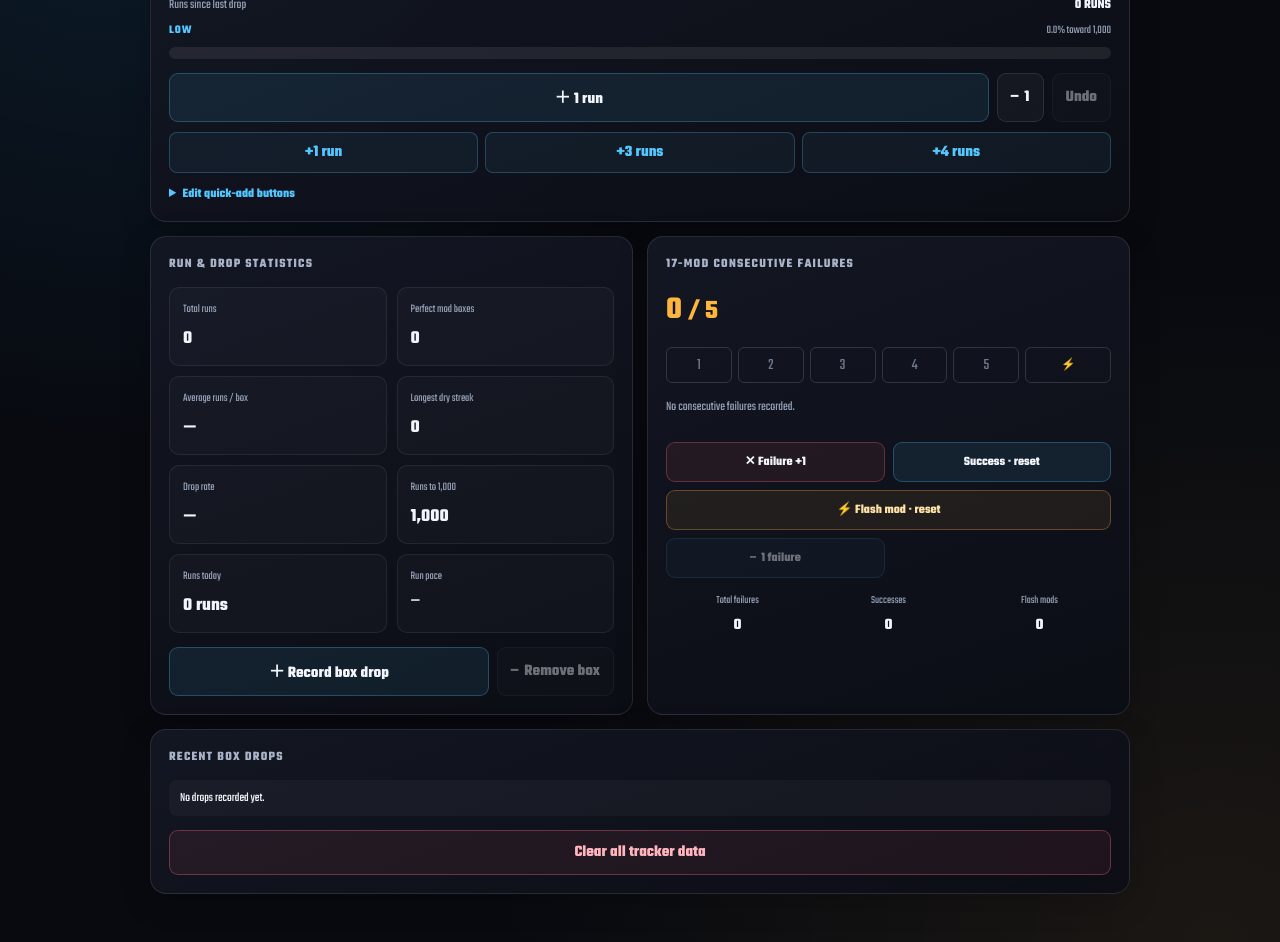
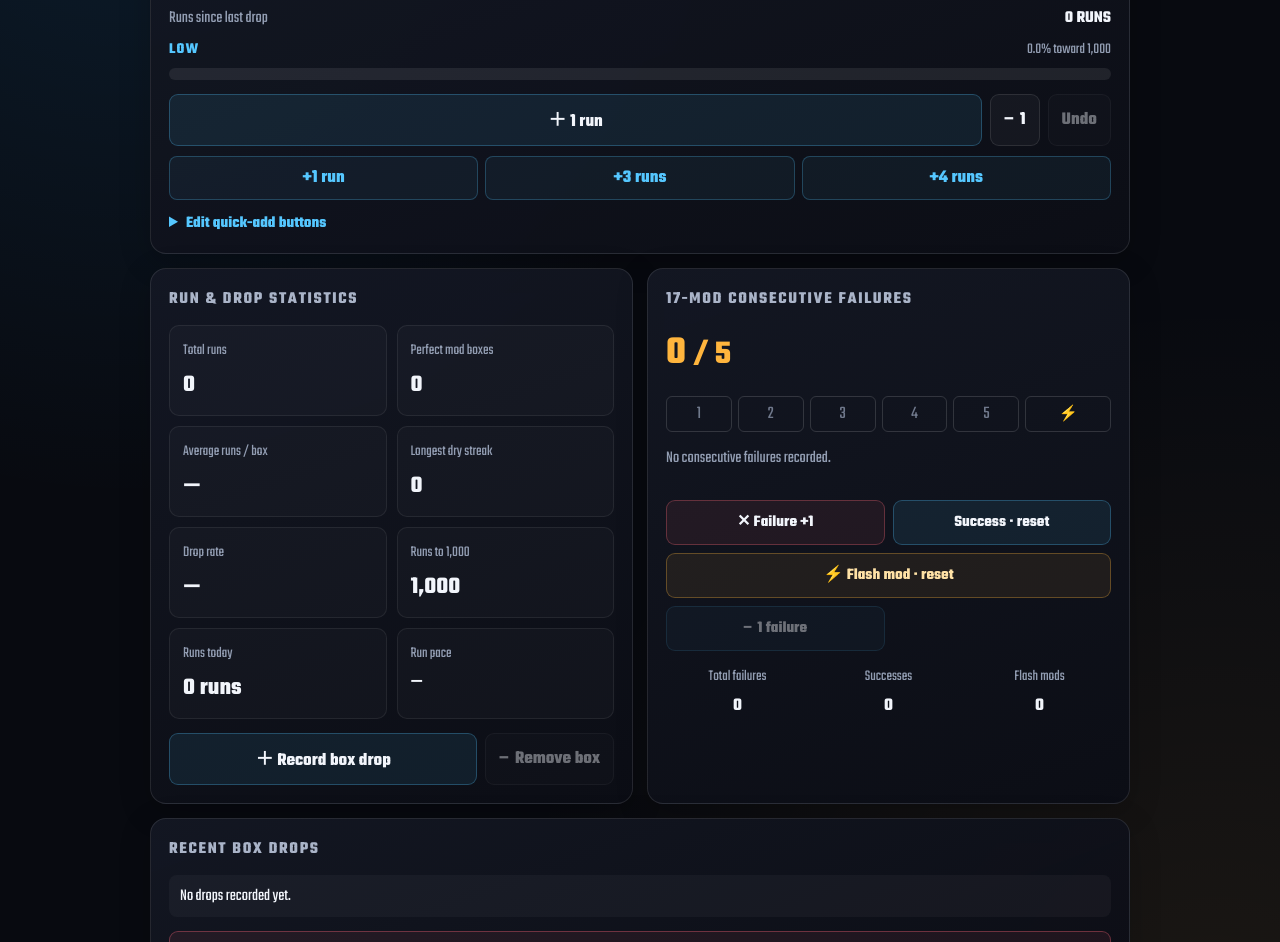
Before and after one commit to thachvn0296/OH-Starfall-Daily-Tracker, a website: page Run Tracker.html in a window 1280 px wide. Shown: the part 211-1153 px from the top of the page. Drawn offline with Linux system fonts and the light colour scheme.

Commit message:
Increase font size

```diff
--- a/Run Tracker.html
+++ b/Run Tracker.html
@@ -11,32 +11,33 @@
 *{box-sizing:border-box}
 body{margin:0;min-height:100vh;padding:24px 16px 48px;background:radial-gradient(ellipse at 10% 0,rgba(42,168,255,.12),transparent 40%),radial-gradient(ellipse at 95% 100%,rgba(255,181,61,.08),transparent 42%),var(--bg);color:var(--text);font-family:'Teko',sans-serif}
 button{font:inherit;color:inherit;cursor:pointer;touch-action:manipulation}
+body{font-size:18px}
 button:focus-visible,a:focus-visible{outline:2px solid var(--gold);outline-offset:3px}
 .shell{max-width:980px;margin:0 auto}
 header{display:flex;justify-content:space-between;align-items:center;gap:12px;margin:0 0 16px;flex-direction:row-reverse;}
 .title{margin:0;font:900 clamp(1.35rem,5vw,2rem) 'Teko',sans-serif;letter-spacing:.09em}
-.subtitle{margin-top:7px;color:var(--sub);font-size:.77rem;letter-spacing:.08em}
+.subtitle{margin-top:7px;color:var(--sub);font-size:1rem;letter-spacing:.08em}
 .nav{display:flex;gap:8px;flex-wrap:wrap}
-.nav a,.button{border:1px solid var(--line);border-radius:9px;padding:9px 12px;background:rgba(255,255,255,.04);color:var(--text);font-size:.78rem;text-decoration:none}
+.nav a,.button{border:1px solid var(--line);border-radius:9px;padding:9px 12px;background:rgba(255,255,255,.04);color:var(--text);font-size:1rem;text-decoration:none}
 .nav a:hover,.button:hover{border-color:rgba(85,199,255,.5);background:rgba(85,199,255,.08)}
 .layout{display:grid;grid-template-columns:repeat(2,minmax(0,1fr));gap:14px}
 .panel{min-width:0;padding:18px;border:1px solid var(--line);border-radius:16px;background:linear-gradient(160deg,rgba(20,24,36,.94),rgba(12,14,22,.96));box-shadow:0 8px 32px rgba(0,0,0,.2)}
-.panel h2{margin:0 0 14px;color:#aab4c8;font-size:.8rem;font-weight:700;letter-spacing:.1em;text-transform:uppercase}
+.panel h2{margin:0 0 14px;color:#aab4c8;font-size:1.05rem;font-weight:700;letter-spacing:.1em;text-transform:uppercase}
 .hero{grid-column:1/-1}
 .session{display:flex;justify-content:space-between;align-items:center;gap:14px}
 .elapsed{font:900 clamp(1.5rem,5vw,2.4rem) 'Teko',sans-serif;font-variant-numeric:tabular-nums;color:var(--blue)}
 .session button,.actions button,.pity-actions button{border:1px solid rgba(85,199,255,.28);border-radius:9px;padding:10px 13px;background:rgba(85,199,255,.09);font-weight:700}
-.progress-label{display:flex;justify-content:space-between;gap:12px;margin:22px 0 8px;color:var(--sub);font-size:.82rem}
+.progress-label{display:flex;justify-content:space-between;gap:12px;margin:22px 0 8px;color:var(--sub);font-size:1.05rem}
 .progress-label b{color:var(--text)}
-.tier-line{display:flex;justify-content:space-between;gap:10px;margin-bottom:8px;font-size:.73rem;color:var(--sub)}
+.tier-line{display:flex;justify-content:space-between;gap:10px;margin-bottom:8px;font-size:.95rem;color:var(--sub)}
 .tier-line b{color:var(--tracker-tier,var(--blue));letter-spacing:.08em}
 .bar{height:12px;overflow:hidden;border-radius:99px;background:rgba(255,255,255,.08)}
 .bar span{display:block;width:0;height:100%;border-radius:inherit;background:linear-gradient(90deg,#2aa8ff,#2dff9a,#ffd633);transition:width .25s}
 .stat-grid{display:grid;grid-template-columns:repeat(2,minmax(0,1fr));gap:10px}
 .stat{padding:13px;border:1px solid rgba(255,255,255,.07);border-radius:10px;background:rgba(255,255,255,.025)}
-.stat span{display:block;color:var(--sub);font-size:.73rem}
-.stat b{display:block;margin-top:7px;font:700 1.15rem 'Teko',sans-serif;font-variant-numeric:tabular-nums}
-.stat b#runSpeed{font-size:.82rem;line-height:1.4;overflow-wrap:anywhere}
+.stat span{display:block;color:var(--sub);font-size:.95rem}
+.stat b{display:block;margin-top:7px;font:700 1.5rem 'Teko',sans-serif;font-variant-numeric:tabular-nums}
+.stat b#runSpeed{font-size:1.05rem;line-height:1.4;overflow-wrap:anywhere}
 .actions{display:flex;gap:8px;flex-wrap:wrap;margin-top:14px}
 .actions button:first-child{flex:1}
 .actions .quiet{border-color:var(--line);background:rgba(255,255,255,.035)}
@@ -44,7 +45,7 @@ header{display:flex;justify-content:space-between;align-items:center;gap:12px;ma
 .quick-adds{display:flex;gap:7px;flex-wrap:wrap;margin-top:10px}
 .quick-adds button{flex:1;min-width:76px;border:1px solid rgba(85,199,255,.25);border-radius:8px;padding:8px;background:rgba(85,199,255,.06);color:var(--blue);font-weight:700}
 .quick-adds button:hover{background:rgba(85,199,255,.14)}
-.quick-editor{margin-top:12px;color:var(--sub);font-size:.8rem}
+.quick-editor{margin-top:12px;color:var(--sub);font-size:1rem}
 .quick-editor summary,.stream-settings summary{cursor:pointer;color:var(--blue);font-weight:700}
 .quick-fields{display:grid;gap:7px;margin-top:10px}
 .quick-row{display:grid;grid-template-columns:minmax(0,1fr) 82px 36px;gap:6px}
@@ -54,27 +55,27 @@ header{display:flex;justify-content:space-between;align-items:center;gap:12px;ma
 .quick-editor-actions button{flex:1}
 .quick-editor-actions .quiet{color:var(--sub)}
 .quick-editor-actions button:disabled{opacity:.4}
-.shortcut-note{margin-top:10px;color:var(--sub);font-size:.7rem;line-height:1.6}
-.pity-count{font:900 2rem 'Teko',sans-serif;color:var(--gold);font-variant-numeric:tabular-nums}
+.shortcut-note{margin-top:10px;color:var(--sub);font-size:.9rem;line-height:1.6}
+.pity-count{font:900 2.5rem 'Teko',sans-serif;color:var(--gold);font-variant-numeric:tabular-nums}
 .pips{display:grid;grid-template-columns:repeat(5,1fr) 1.3fr;gap:6px;margin:14px 0}
 .pip{display:grid;place-items:center;min-height:36px;border:1px solid rgba(255,255,255,.14);border-radius:6px;color:#70798c}
 .pip.on{border-color:transparent;background:linear-gradient(180deg,#ffd27a,#e0861a);color:#1b1002}
-.pip.flash{font-size:.72rem;color:#c69752}
+.pip.flash{font-size:.95rem;color:#c69752}
 .pip.flash.on{background:linear-gradient(180deg,#fff1c2,#ffb53d);color:#251500;box-shadow:0 0 18px rgba(255,181,61,.3)}
-.pity-message{min-height:2.5em;color:var(--sub);font-size:.82rem;line-height:1.5}
+.pity-message{min-height:2.5em;color:var(--sub);font-size:1.05rem;line-height:1.5}
 .pity-message.ready{color:#ffe2a6}
 .pity-actions{display:grid;grid-template-columns:repeat(2,minmax(0,1fr));gap:8px;margin-top:12px}
-.pity-actions button{font-size:.8rem}
+.pity-actions button{font-size:1rem}
 .pity-actions .fail{border-color:rgba(255,102,120,.3);background:rgba(255,102,120,.08)}
 .pity-actions .flash-action{grid-column:1/-1;border-color:rgba(255,181,61,.3);background:rgba(255,181,61,.08);color:#ffe2a6}
 button:disabled{opacity:.42;cursor:not-allowed}
 .pity-stats{display:grid;grid-template-columns:repeat(3,minmax(0,1fr));gap:8px;margin-top:14px;text-align:center}
-.pity-stats span{display:block;color:var(--sub);font-size:.7rem}
+.pity-stats span{display:block;color:var(--sub);font-size:.95rem}
 .pity-stats b{display:block;margin-top:6px;font-weight:700}
-.notice{min-height:1.4em;margin-top:12px;color:var(--sub);font-size:.78rem}
+.notice{min-height:1.4em;margin-top:12px;color:var(--sub);font-size:1rem}
 .history{grid-column:1/-1}
 .history-list{display:grid;gap:7px;max-height:200px;overflow:auto}
-.history-item{display:flex;justify-content:space-between;gap:12px;padding:9px 11px;border-radius:8px;background:rgba(255,255,255,.035);font-size:.8rem}
+.history-item{display:flex;justify-content:space-between;gap:12px;padding:9px 11px;border-radius:8px;background:rgba(255,255,255,.035);font-size:1.05rem}
 .history-item span:last-child{color:var(--sub)}
 .stream-settings{display:none}
 .stream-options{display:grid;gap:10px;margin-top:10px}
```
